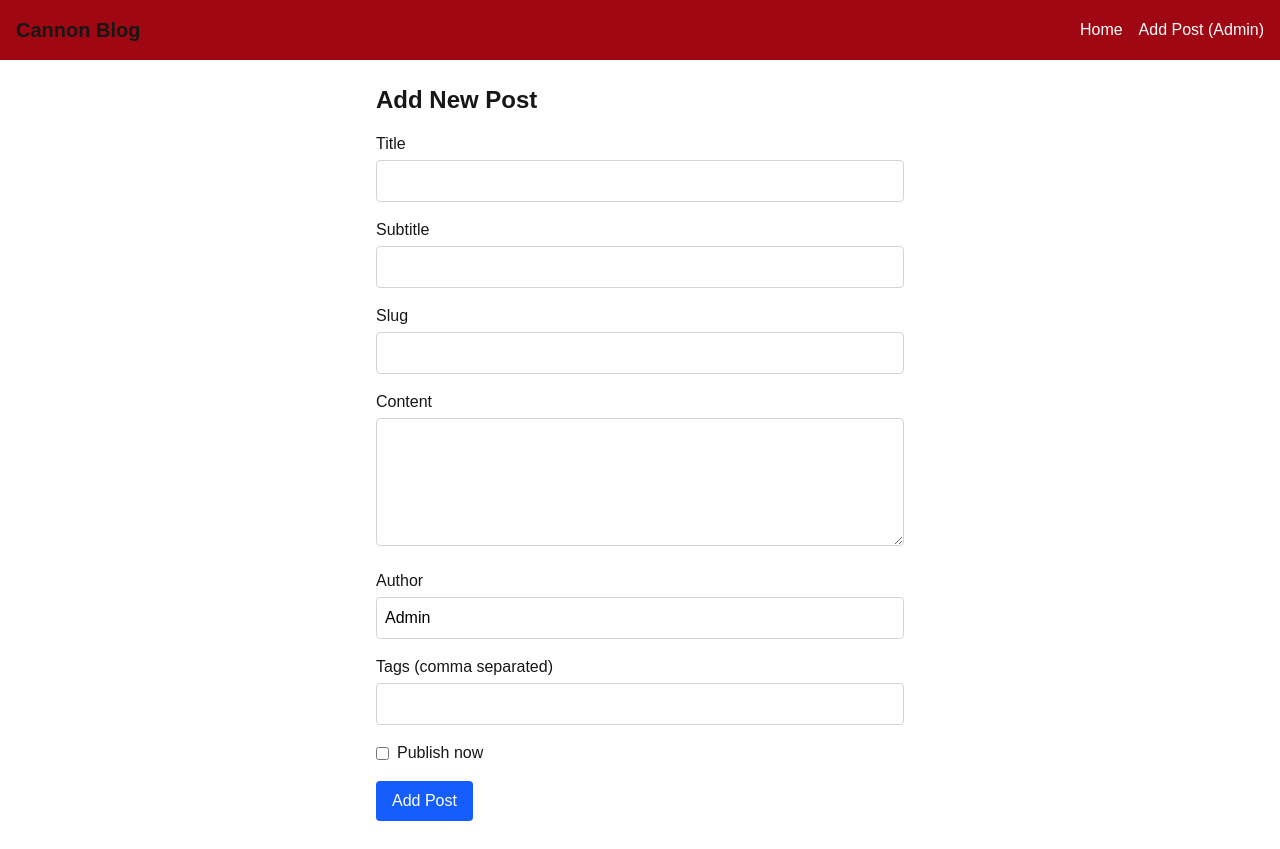
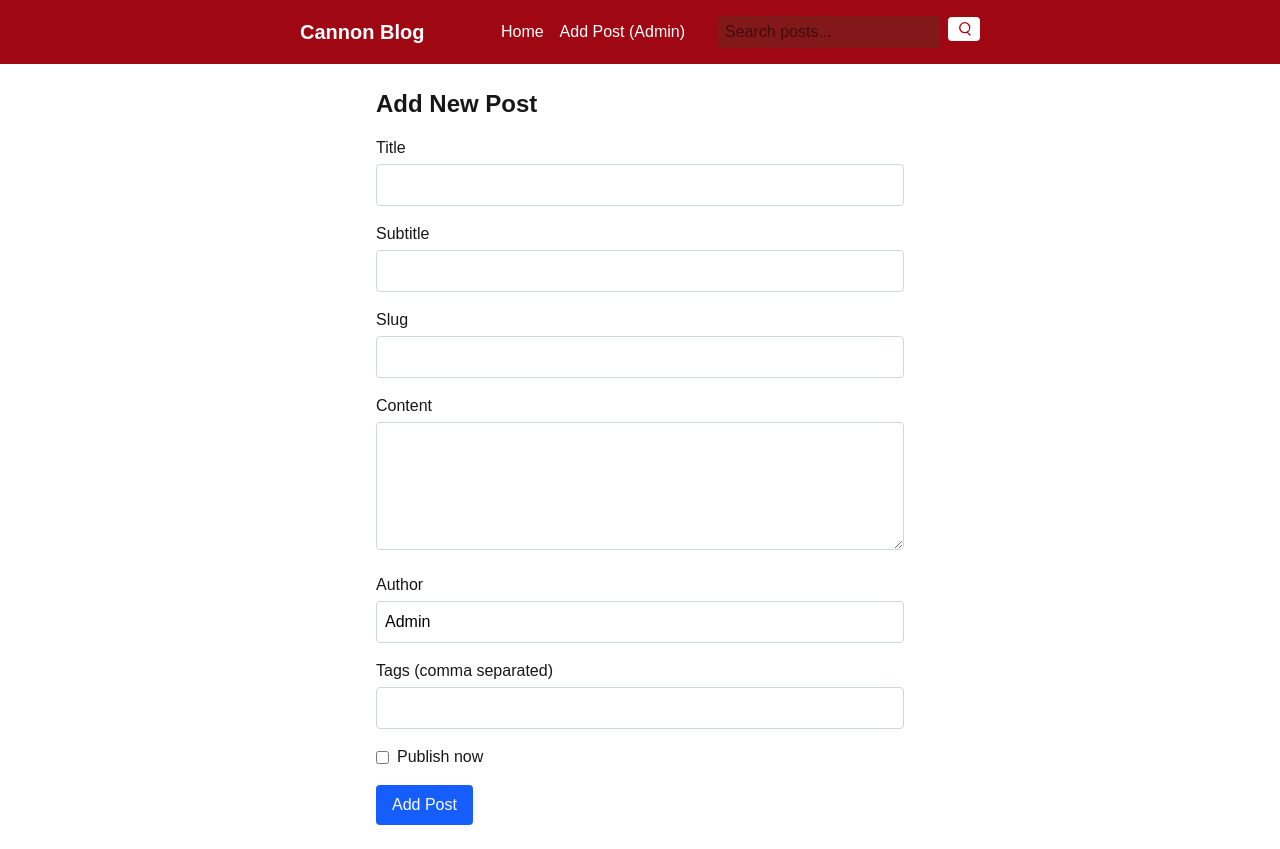
Before and after one commit to Memoryman2022/cannon-blog, a Next.js app: page /admin/add-post in a window 1280 px wide. Built offline with nearby package versions, Linux system fonts and the light colour scheme.

Commit message:
searchfield and no results message

```diff
--- a/src/app/admin/add-post/page.tsx
+++ b/src/app/admin/add-post/page.tsx
@@ -35,7 +35,7 @@ export default function AddPostPage() {
       method: 'POST',
       headers: { 'Content-Type': 'application/json' },
       body: JSON.stringify({
-        title,
+        title: title.trim().toUpperCase(),
         subtitle: subtitle.trim(),
         slug,
         content,
--- a/src/app/components/Header.tsx
+++ b/src/app/components/Header.tsx
@@ -1,16 +1,59 @@
+'use client';
+
 import Link from 'next/link';
+import { useState } from 'react';
+import { useRouter } from 'next/navigation';
 
 export default function Navbar() {
+  const [query, setQuery] = useState('');
+  const router = useRouter();
+
+  const handleSearch = (e: React.FormEvent) => {
+    e.preventDefault();
+    // Navigate to home page with query param
+    router.push(`/?search=${encodeURIComponent(query)}`);
+  };
+
   return (
-    <nav className="p-4 bg-red-800 flex justify-between items-center">
-      <h1 className="font-bold text-xl">Cannon Blog</h1>
-      <div className="space-x-4">
+    <nav className="p-4 bg-red-800 flex flex-col md:flex-row justify-between items-center px-[300px] gap-2 md:gap-0">
+      <h1 className="font-bold text-xl text-white">Cannon Blog</h1>
+
+      <div className="flex items-center space-x-4">
         <Link href="/" className="text-white hover:underline">
           Home
         </Link>
         <Link href="/admin/add-post" className="text-white hover:underline">
           Add Post (Admin)
         </Link>
+
+        <form onSubmit={handleSearch} className="ml-4">
+          <input
+            type="text"
+            placeholder="Search posts..."
+            value={query}
+            onChange={(e) => setQuery(e.target.value)}
+            className="rounded px-2 py-1 bg-red-900 text-black"
+          />
+          <button
+            type="submit"
+            className="ml-2 bg-white text-red-800 px-2 py-1 rounded hover:bg-gray-400"
+          >
+            <svg
+              xmlns="http://www.w3.org/2000/svg"
+              className="h-4 w-4 text-red-800"
+              fill="none"
+              viewBox="0 0 24 24"
+              stroke="currentColor"
+              strokeWidth={2}
+            >
+              <path
+                strokeLinecap="round"
+                strokeLinejoin="round"
+                d="M21 21l-4.35-4.35m0 0A7.5 7.5 0 1110.5 3a7.5 7.5 0 016.15 13.65z"
+              />
+            </svg>
+          </button>
+        </form>
       </div>
     </nav>
   );
--- a/src/app/page.tsx
+++ b/src/app/page.tsx
@@ -1,25 +1,70 @@
+'use server';
+
 import { connectDB } from './lib/mongodb';
 import { Post } from './models/Post';
 
-export default async function HomePage() {
+interface Props {
+  searchParams?: { search?: string };
+}
+
+export default async function HomePage({ searchParams }: Props) {
   await connectDB();
-  const posts = await Post.find({ published: true }).lean();
+
+  const params = await searchParams;
+  const searchQuery = params?.search?.trim() || '';
+
+  const filter = searchQuery
+    ? {
+        published: true,
+        $or: [
+          { title: { $regex: searchQuery, $options: 'i' } },
+          { subtitle: { $regex: searchQuery, $options: 'i' } },
+        ],
+      }
+    : { published: true };
+
+    console.log('searchParams:', searchParams);
+
+
+  const posts = await Post.find(filter).sort({ createdAt: -1 }).lean();
 
   return (
-    <main className="min-h-screen p-6">
-      <h1 className="text-3xl font-bold">Cannon Blog</h1>
+    <main className="min-h-screen p-6 px-[300px] bg-black">
+      <h1 className="w-full text-2xl font-bold mb-6 text-white">POST FEED</h1>
+
       {posts.length ? (
-        <ul className="mt-4 space-y-4">
+        <div className="grid gap-6 ">
           {posts.map((post) => (
-            <li key={post._id}>
-              <h2 className="text-xl font-semibold">{post.title}</h2>
-              <h3 className="text-l font-semibold">{post.subtitle}</h3>
-              <p className="text-gray-500">{post.content.slice(0, 300)}...</p>
-            </li>
+            <div
+              key={post._id}
+              className="bg-white rounded-lg shadow p-4 hover:shadow-lg transition-shadow duration-200"
+            >
+              <h2 className="text-xl text-black font-semibold mb-1 uppercase">
+                {post.title}
+              </h2>
+              {post.subtitle && (
+                <h3 className="text-gray-600 mb-2 uppercase">{post.subtitle}</h3>
+              )}
+              <p className="text-gray-700 text-sm mb-3">
+                {post.content.slice(0, 150)}...
+              </p>
+              <div className="flex justify-between items-center text-sm text-gray-400">
+                <span>{post.author || 'Anonymous'}</span>
+                <span>
+                  {new Date(post.createdAt).toLocaleDateString('en-GB', {
+                    day: '2-digit',
+                    month: '2-digit',
+                    year: 'numeric',
+                  })}
+                </span>
+              </div>
+            </div>
           ))}
-        </ul>
+        </div>
       ) : (
-        <p className="mt-4 text-gray-500">No posts yet.</p>
+        <p className="mt-4 text-gray-300">
+          {searchQuery ? 'No results found.' : 'No posts yet.'}
+        </p>
       )}
     </main>
   );
```
